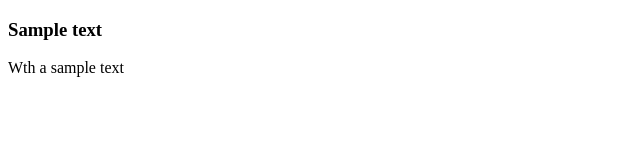
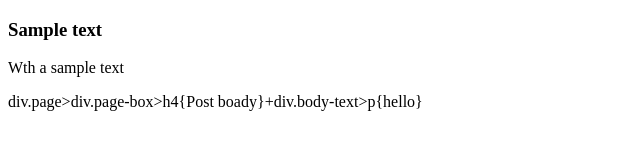
Before and after one commit to logusivam/Glassmorphism-Nested-Form, a plain HTML site: page index.html in a window 1280 px wide. Shown: the whole page, without its empty margins (0-640 px from the left). Drawn offline with Linux system fonts and the light colour scheme.

Commit message:
Jul 30, 2024, 4:32 PM

```diff
--- a/index.html
+++ b/index.html
@@ -13,7 +13,7 @@
             <p>Wth a sample text</p>
         </div>
 
-
+        div.page>div.page-box>h4{Post boady}+div.body-text>p{hello}
     </div>
 </body>
 </html>
```
